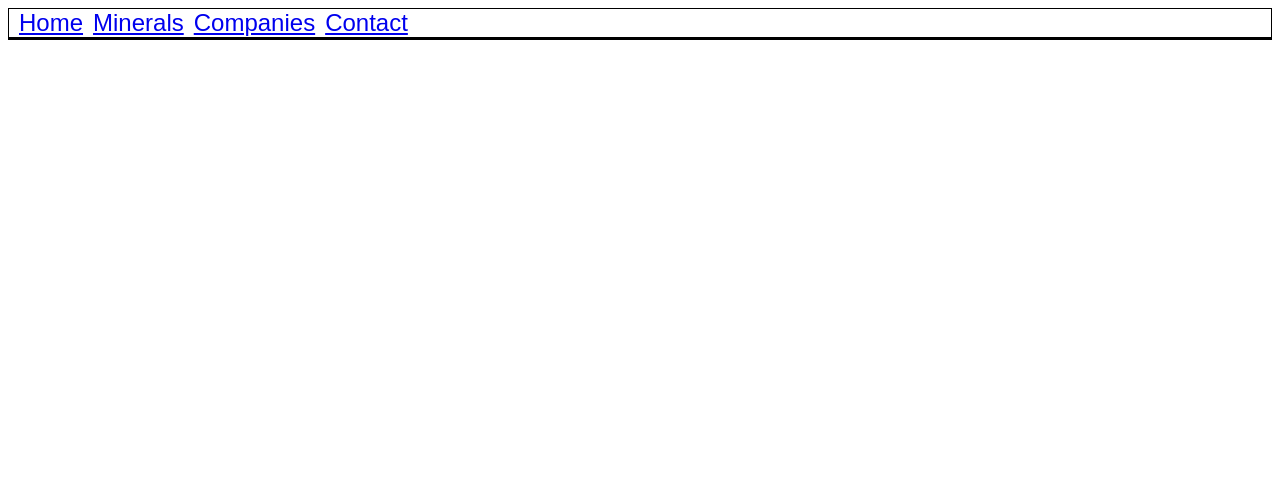
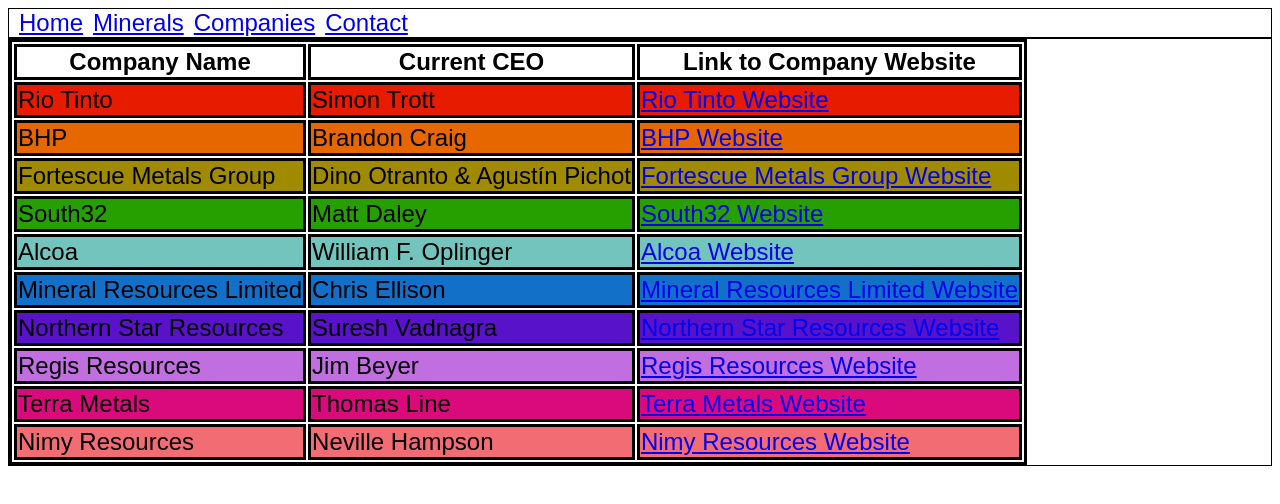
Before and after one commit to calebugarte5/WebDevAT2, a plain HTML site: page companies.htm in a window 1280 px wide. Drawn offline with Linux system fonts and the light colour scheme.

Commit message:
Activity 5 Tables
I added a table of the ten largest mining employers in Western Australia using a table with the structural layout of companies, current CEO and a link to the company webpage
o	The link in the table will open a new page at the company’s website
o	Format the table as follows:
	Distinctive background and colour for heading row
	Alternate rows with different background colours
	Muted hover effect
	Colour scheme is your choice
•	Using CSS, format the nav section as a horizontal menu

```diff
--- a/companies.htm
+++ b/companies.htm
@@ -33,6 +33,64 @@
 
     <main>
 
+        <table>
+            <tr>
+                <th>Company Name</th>
+                <th>Current CEO</th>
+                <th>Link to Company Website</th>
+            </tr>
+            <tr style="background-color: #e61b00;">
+                <td>Rio Tinto</td>
+                <td>Simon Trott</td>
+                <td><a href="https://www.riotinto.com/en/operations/anz/western-australia" target="_blank">Rio Tinto Website</a></td>
+            </tr>
+            <tr style="background-color: #e66700;">
+                <td>BHP</td>
+                <td>Brandon Craig</td>
+                <td><a href="https://www.bhp.com/" target="_blank">BHP Website</a></td>
+            </tr>
+            <tr style="background-color: #a08b00;">
+                <td>Fortescue Metals Group</td>
+                <td>Dino Otranto & Agustín Pichot</td>
+                <td><a href="https://www.fortescue.com/en" target="_blank">Fortescue Metals Group Website</a></td>
+            </tr>
+            <tr style="background-color: #25a000;">
+                <td>South32</td>
+                <td>Matt Daley</td>
+                <td><a href="https://www.south32.net/" target="_blank">South32 Website</a></td>
+            </tr>
+            <tr style="background-color: #72c4bd;">
+                <td>Alcoa</td>
+                <td>William F. Oplinger</td>
+                <td><a href="https://www.alcoa.com/australia/en/" target="_blank">Alcoa Website</a></td>
+            </tr>
+            <tr style="background-color: #1270c9;">
+                <td>Mineral Resources Limited</td>
+                <td>Chris Ellison</td>
+                <td><a href="https://www.mineralresources.com.au/" target="_blank">Mineral Resources Limited Website</a></td>
+            </tr>
+            <tr style="background-color: #5812c9;">
+                <td>Northern Star Resources</td>
+                <td>Suresh Vadnagra</td>
+                <td><a href="https://www.nsrltd.com/" target="_blank">Northern Star Resources Website</a></td>
+            </tr>
+            <tr style="background-color: #c06ee0;">
+                <td>Regis Resources</td>
+                <td>Jim Beyer</td>
+                <td><a href="https://www.regisresources.com.au/" target="_blank">Regis Resources Website</a></td>
+            </tr>
+            <tr style="background-color: #da0a7c;">
+                <td>Terra Metals</td>
+                <td>Thomas Line</td>
+                <td><a href="https://terrametals.com.au/" target="_blank">Terra Metals Website</a></td>
+            </tr>
+            <tr style="background-color: #f16c73;">
+                <td>Nimy Resources</td>
+                <td>Neville Hampson</td>
+                <td><a href="https://nimy.com.au/" target="_blank">Nimy Resources Website</a></td>
+            </tr>
+        </table>
+
     </main>
 
 </body>
--- a/styles.css
+++ b/styles.css
@@ -1,6 +1,6 @@
 body {
    background-color: rgb(255, 255, 255);
-    font-family:  Arial;
+   font-family: Arial;
    font-size: 3vh;
    font-weight: normal;
 }
@@ -11,6 +11,7 @@ body {
    font-weight: bold;
    text-align: center;
 }
+
 h2 {
    color: dark blue;
    font-size: 4vh;
@@ -18,63 +19,87 @@ body {
    padding-left: 1vw;
    padding-top: 2vw;
 }
+
 p {
    padding-left: 2vw;
    padding-top: 1vw;
 }
+
 a {
 
    color: dark blue;
 }
+
 figure {
 
    figcaption {
       font-size: 2vh;
 
    }
+
    img {
       width: 20vw;
 
    }
+
    h4 {
       font-size: 1vh;
 
    }
+
    p {
       font-size: 1vh;
 
    }
 }
+
 .flex-container {
    display: flex;
 }
+
 head {
    flex: 8vh;
    background-color: #fff;
    color: #000;
    border: 1px solid #000;
 }
+
 nav {
    flex: 6vh;
    padding-left: 10px;
-   color:#000;
+   color: #000;
    border: 1px solid #000;
 }
+
 aside {
 
    flex: 20vw;
    background-color: #fff;
-   color:#000;
+   color: #000;
    border: 1px solid #000;
 }
+
 main {
    display: flex;
    flex: 80vw;
    background-color: #fff;
-   color:#000;
+   color: #000;
    border: 1px solid #000;
 }
- ul.a{
+
+ul.a {
    padding-left: 4vw;
    padding-right: 4vw;
 }
+
+table,
+th,
+td {
+   border: 3px solid black;
+
+}
+
+a:hover {
+    background-color: #f3f175;
+    transform: scale(1.02);
+}
```
Lines whose indentation alone changed are shown as unchanged.
